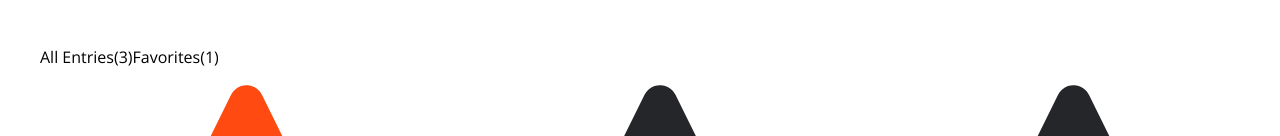
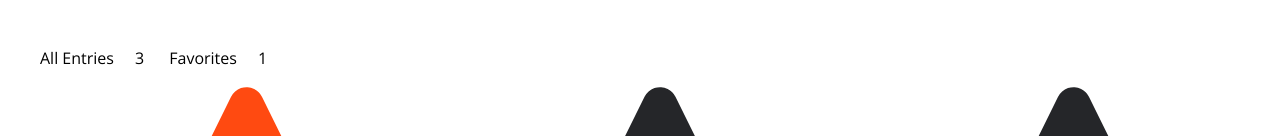
Before and after one commit to MariaRiosNavarro/my-journal, a React (Create React App) app: page / in a window 1280 px wide. Shown: the part 490-626 px from the top of the page. Built offline with nearby package versions, Linux system fonts and the light colour scheme.

Commit message:
CSS TAb und TabBar

```diff
--- a/src/components/Tab/Tab.css
+++ b/src/components/Tab/Tab.css
@@ -1,4 +1,14 @@
 .tab-bar__tab {
-  display: flex;
-  flex-direction: row;
+  list-style: none;
+  font-weight: 400;
+  font-size: 16px;
+  line-height: 24px;
 }
+
+.tab-bar__tab-counter {
+  margin-left: 0.5rem;
+  margin-right: 1rem;
+  /* border-radius: 999px;
+  border: 1px solid gray; */
+  padding: 0px 9px 2px;
+}
--- a/src/components/Tab/Tab.js
+++ b/src/components/Tab/Tab.js
@@ -3,7 +3,7 @@ import "./Tab.css";
 export default function Tab({ name, count }) {
   return (
     <li className="tab-bar__tab">
-      {name} <span className="tab-bar__tab-counter">({count})</span>
+      {name} <span className="tab-bar__tab-counter">{count}</span>
     </li>
   );
 }
```
